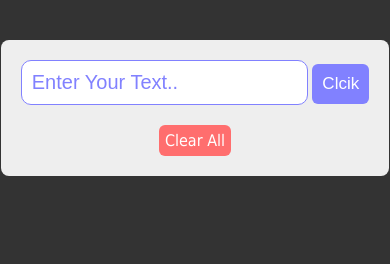
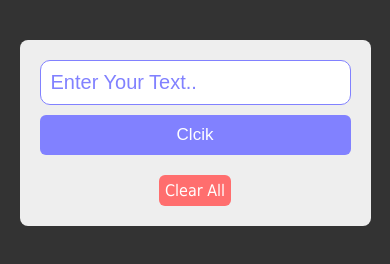
Before and after one commit to Mamdouh-Helmy/To-do-List, a plain HTML site: page index.html in a window 390 px wide. Drawn offline with Linux system fonts and the light colour scheme.

Commit message:
Update style.css

```diff
--- a/style.css
+++ b/style.css
@@ -141,3 +141,16 @@ body{
 .all:hover{
     background-color: rgb(220, 0, 0);
 }
+@media screen and (max-width: 768px) {
+    .contaner {
+        width: 90%;
+        display: block;
+    }
+    .contaner input{
+        width: 100%;
+    }
+    .contaner button{
+        margin: 10px auto 0;
+        width: 100%;
+    }
+}
```
